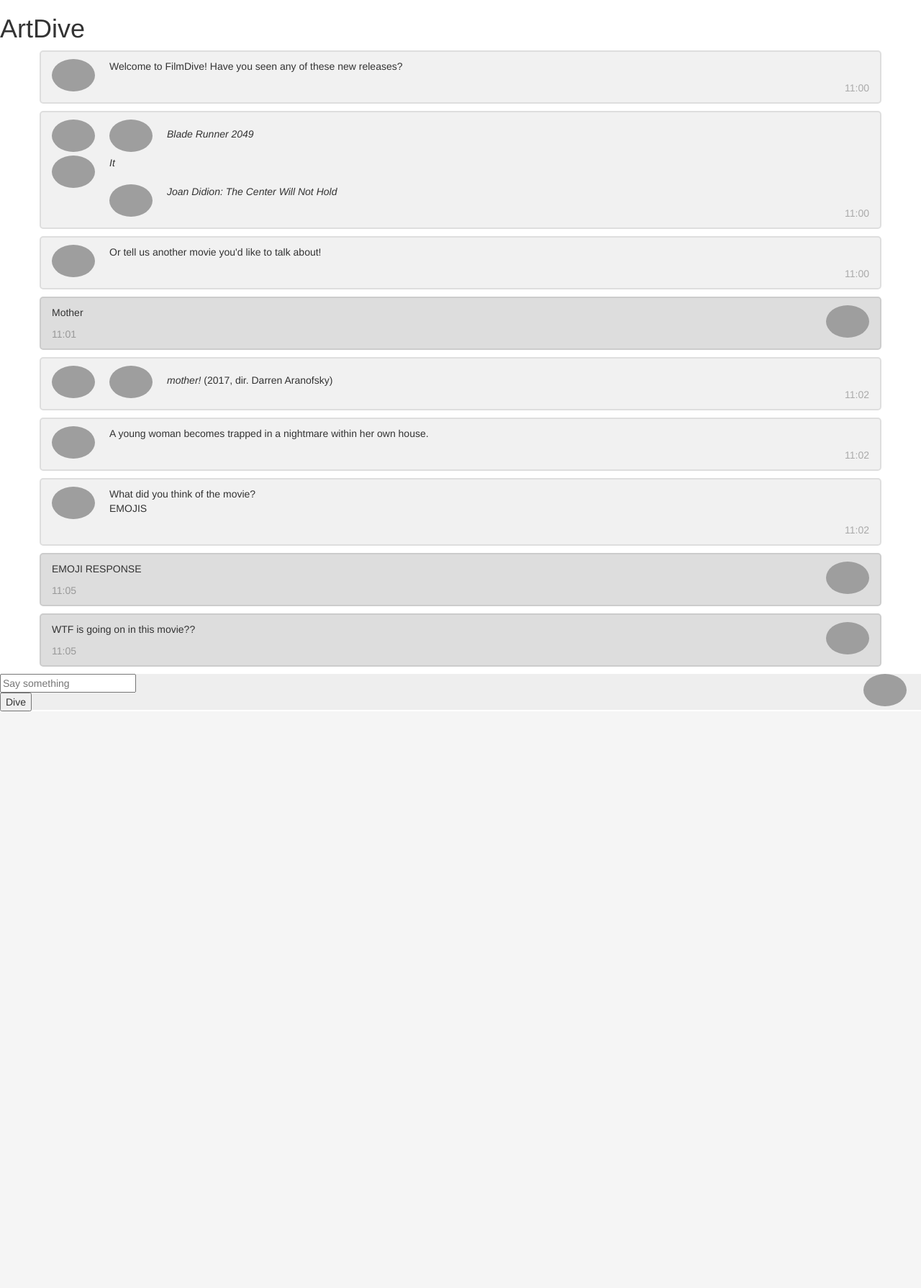
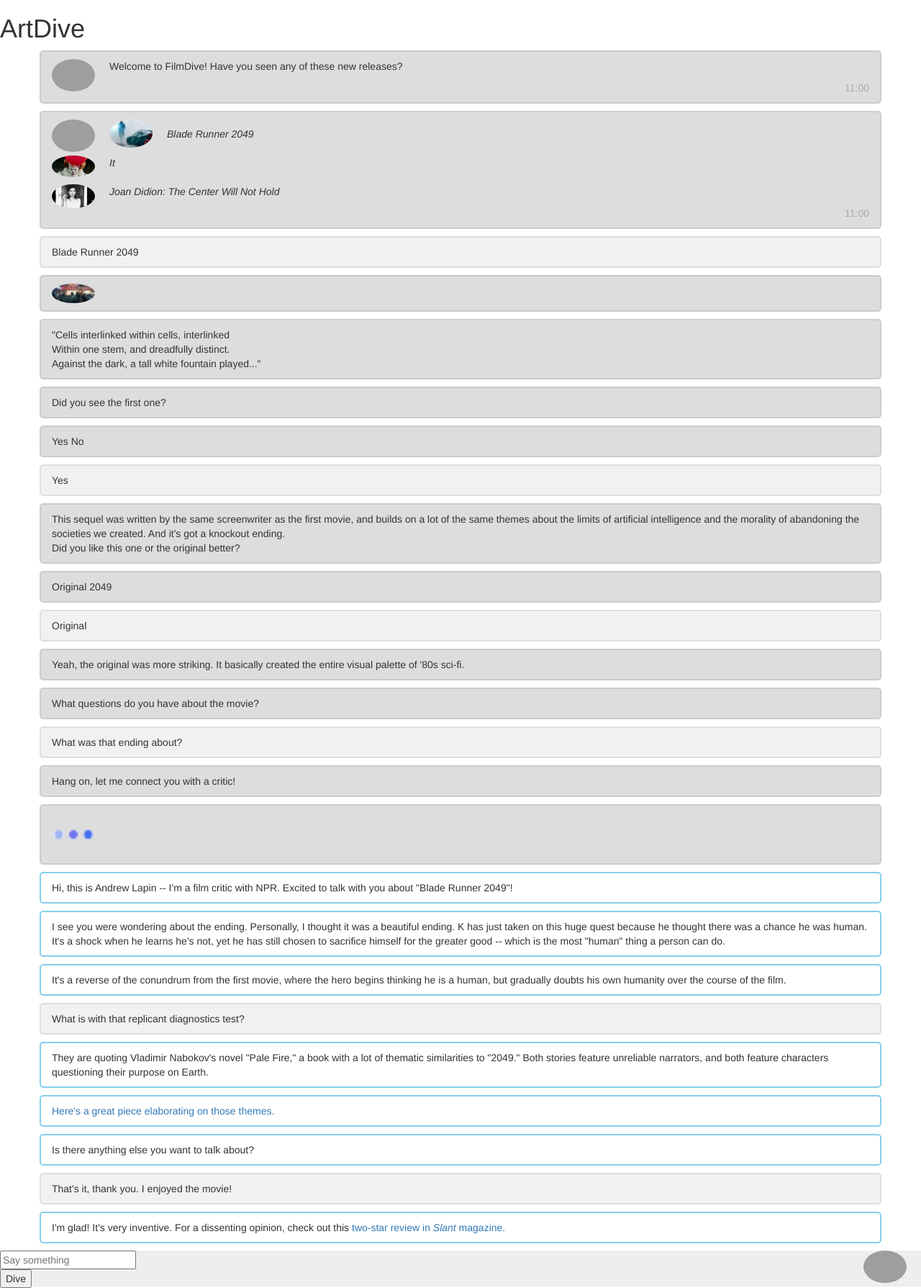
Before and after one commit to corinneosnos2018/ProjectArtDive, a PHP site: page /chat.html in a window 1280 px wide. Shown: the whole page at 72% size. Before the commit the page ends 988 px from the top, so only its background shows below. Run offline with PHP 8.4, Linux system fonts and the light colour scheme; grey boxes are pictures that could not be loaded.

Commit message:
full script

```diff
--- a/chat.html
+++ b/chat.html
@@ -30,62 +30,71 @@
     <script src="https://maxcdn.bootstrapcdn.com/bootstrap/3.3.7/js/bootstrap.min.js" integrity="sha384-Tc5IQib027qvyjSMfHjOMaLkfuWVxZxUPnCJA7l2mCWNIpG9mGCD8wGNIcPD7Txa" crossorigin="anonymous"></script>
     <script src="js/script.js" type="text/javascript"></script>
 
+
+
       <div id="chat">
 
-    <div class="container">
+    <div class="container bot">
   <img src="https://tmpfilecdn.freelogodesign.org/e5357bbe-09b2-4e63-9f41-ebee917260d4.png" alt="ArtDive" class="left">
   <p>Welcome to FilmDive! Have you seen any of these new releases?</p>
   <span class="time-right">11:00</span>
 </div>
 
-        <div class="container">
+        <div class="container bot">
  <img src="https://tmpfilecdn.freelogodesign.org/e5357bbe-09b2-4e63-9f41-ebee917260d4.png" alt="ArtDive" class="left">
-            <p><img src="http://st.automobilemag.com/uploads/sites/11/2017/05/Blade-Runner-2049-Cars.jpg" alt="Blade Runner 2049"><figcaption><em>Blade Runner 2049</em></figcaption><br> <img src="https://img.cinemablend.com/filter:scale/quill/e/1/0/3/e/e/e103ee82b2d6307e4d881c75942ff473e08eb0e0.jpg?mw=600" alt="It"> <figcaption><em>It</em></figcaption> <br><img src="https://www.filmlinc.org/wp-content/uploads/2017/08/joandidion-1600x900-c-default.jpg" alt="Joan Didion: The Center Will Not Hold"><em>Joan Didion: The Center Will Not Hold</em></p>
+            <p><img src=images/BR2049.jpg alt="Blade Runner 2049" id="bladerunner"><figcaption><em>Blade Runner 2049</em></figcaption><br> <img src="images/It.jpg" alt="It"> <figcaption><em>It</em></figcaption> <br><img src=images/JoanDidion.jpg alt="Joan Didion: The Center Will Not Hold"><em>Joan Didion: The Center Will Not Hold</em></p>
   <span class="time-right">11:00</span>
 </div>
 
-<div class="container">
-  <img src="https://tmpfilecdn.freelogodesign.org/e5357bbe-09b2-4e63-9f41-ebee917260d4.png" alt="ArtDive" class="left">
-  <p>Or tell us another movie you'd like to talk about!</p>
-  <span class="time-right">11:00</span>
-</div>
+      </div>
+<div class="container user">Blade Runner 2049</div>
 
-<div class="container darker">
-  <img src="https://www.petfinder.com/wp-content/uploads/2012/11/91615172-find-a-lump-on-cats-skin-632x475.jpg" alt="Layla" class="right">
-  <p>Mother</p>
-  <span class="time-left">11:01</span>
-</div>
+      <div class="container bot"><img src=images/ryangosling.jpg alt="Ryan Gosling"> </div>
 
-<div class="container">
-  <img src="https://tmpfilecdn.freelogodesign.org/e5357bbe-09b2-4e63-9f41-ebee917260d4.png" alt="ArtDive" class="left">
-  <p><img src="https://s.movie.as/images/p/150/477109_m1503628170.jpg" alt="mother"> <figcaption><em>mother!</em> (2017, dir. Darren Aranofsky) </figcaption>
-  <span class="time-right">11:02</span>
-</div>
+      <div class="container bot">"Cells interlinked within cells, interlinked<br>
+Within one stem, and dreadfully distinct.<br>
+Against the dark, a tall white fountain played..." </div>
 
-      <div class="container">
-  <img src="https://tmpfilecdn.freelogodesign.org/e5357bbe-09b2-4e63-9f41-ebee917260d4.png" alt="ArtDive">
-  <p>A young woman becomes trapped in a nightmare within her own house.</p>
-  <span class="time-right">11:02</span>
-</div>
+<div class="container bot">Did you see the first one?</div>
 
-      <div class="container">
-  <img src="https://tmpfilecdn.freelogodesign.org/e5357bbe-09b2-4e63-9f41-ebee917260d4.png" alt="ArtDive" class="left">
-  <p>What did you think of the movie?<br>EMOJIS</p>
-  <span class="time-right">11:02</span>
-</div>
+<div class="container bot">Yes No</div>
 
-<div class="container darker">
-  <img src="https://www.petfinder.com/wp-content/uploads/2012/11/91615172-find-a-lump-on-cats-skin-632x475.jpg" alt="Layla" class="right">
-  <p>EMOJI RESPONSE</p>
-  <span class="time-left">11:05</span>
-</div>
+<div class="container user">Yes</div>
 
-      <div class="container darker">
-  <img src="https://www.petfinder.com/wp-content/uploads/2012/11/91615172-find-a-lump-on-cats-skin-632x475.jpg" alt="Layla" class="right">
-  <p>WTF is going on in this movie??</p>
-  <span class="time-left">11:05</span>
-</div>
-      </div>
+<div class="container bot">This sequel was written by the same screenwriter as the first movie, and builds on a lot of the same themes about the limits of artificial intelligence and the morality of abandoning the societies we created. And it's got a knockout ending.<br>
+      Did you like this one or the original better?</div>
+
+<div class="container bot">Original 2049</div>
+
+<div class="container user">Original</div>
+
+<div class="container bot">Yeah, the original was more striking. It basically created the entire visual palette of '80s sci-fi.</div>
+
+<div class="container bot">What questions do you have about the movie?</div>
+
+<div class="container user">What was that ending about?</div>
+
+<div class="container bot">Hang on, let me connect you with a critic!</div>
+
+<div class="container bot"><img src=images/ellipsis.gif></div>
+
+<div class="container critic">Hi, this is Andrew Lapin -- I'm a film critic with NPR. Excited to talk with you about "Blade Runner 2049"!</div>
+
+<div class="container critic">I see you were wondering about the ending. Personally, I thought it was a beautiful ending. K has just taken on this huge quest because he thought there was a chance he was human. It's a shock when he learns he's not, yet he has still chosen to sacrifice himself for the greater good -- which is the most "human" thing a person can do.</div>
+
+<div class="container critic">It's a reverse of the conundrum from the first movie, where the hero begins thinking he is a human, but gradually doubts his own humanity over the course of the film.</div>
+
+<div class="container user">What is with that replicant diagnostics test?</div>
+
+<div class="container critic">They are quoting Vladimir Nabokov's novel "Pale Fire," a book with a lot of thematic similarities to "2049." Both stories feature unreliable narrators, and both feature characters questioning their purpose on Earth.</div>
+
+      <div class="container critic"><a href="https://medium.com/@mariabustillos/blade-runner-2049-is-revealed-through-the-novel-pale-fire-dd9f04768439">Here's a great piece elaborating on those themes.</a></div>
+
+      <div class="container critic">Is there anything else you want to talk about?</div>
+
+      <div class="container user">That's it, thank you. I enjoyed the movie!</div>
+
+      <div class="container critic">I'm glad! It's very inventive. For a dissenting opinion, check out this <a href="https://www.slantmagazine.com/film/review/blade-runner-2049">two-star review in <em>Slant</em> magazine.</a></div>
 
 <div class="typezone">
 <input type="text" placeholder="Say something" /><img src="https://www.petfinder.com/wp-content/uploads/2012/11/91615172-find-a-lump-on-cats-skin-632x475.jpg" alt="Layla" class="right">
--- a/css/stylesheet.css
+++ b/css/stylesheet.css
@@ -71,9 +71,14 @@ form {
 }
 
 /* Darker chat container */
-.darker {
+.bot {
     border-color: #ccc;
     background-color: #ddd;
+}
+
+.critic {
+    border-color: skyblue;
+    background-color: white;
 }
 
 /* Clear floats */
--- a/js/script.js
+++ b/js/script.js
@@ -1,8 +1,8 @@
 // get scripting
-
 
 $(document).ready(function(){
 	var i=0;
+    var interval = null;
 
     $("button").click(function(){
     	submitComment();
@@ -14,12 +14,45 @@ $(document).ready(function(){
         }
     });
 
+
+    $("#bladerunner").click(function(){
+        $("<div>",{class:"container darker",id:i}).appendTo("#chat");
+        $("#"+i).empty().text("Cells interlinked within cells, interlinked, within one stem, and dreadfully distinct. Against the dark, a tall white fountain played..." );
+    });
+
     function submitComment(){
         i++; // increment "i" by +1
-        $("<div>",{class:"container",id:i}).appendTo("#chat");
+        $("<div>",{class:"container user",id:i}).appendTo("#chat");
         var txt = $("input:text").val();
+
         $("#"+i).text(txt);
         $("input:text").val("").focus();
+
+        // Reformatted to create an empty div with ellipsis GIF
+        i++;
+        $("<div>",{class:"container darker",id:i}).appendTo("#chat");
+        $("<img>",{src:"images/ellipsis.gif",width:"25",height:"25"}).appendTo("#"+i);
+
+        var usercount = $(".user").length;
+
+        // set the next function to run in 3 seconds / 3000 milliseconds
+        interval = setInterval(function(){respondComment(usercount,i);},3000);
+    }
+
+    function respondComment(count,i){
+        // remove the GIF and post a reply using if/else statement
+
+        if(count == 2){
+            $("#"+i).empty().text("Did you see the first one?");
+        } else if (count == 3){
+            $("#"+i).empty().text("This sequel was written by the same screenwriter as the first movie, and builds on a lot of the same themes about the limits of artificial intelligence and the morality of abandoning the societies we created.");
+        } else if (count == 4){
+            $("#"+i).empty().text("What questions do you have about the movie?");
+        } else if (count == 5){
+            $("#"+i).empty().text("Hang on, let me connect you with a critic!");
+
+        clearInterval(interval); // stop the interval
+
     }
 
 });
```
Also changed, not shown: images/BR2049.jpg (added), images/It.jpg (added), images/JoanDidion.jpg (added), images/ellipsis.gif (added), images/ryangosling.jpg (added).
